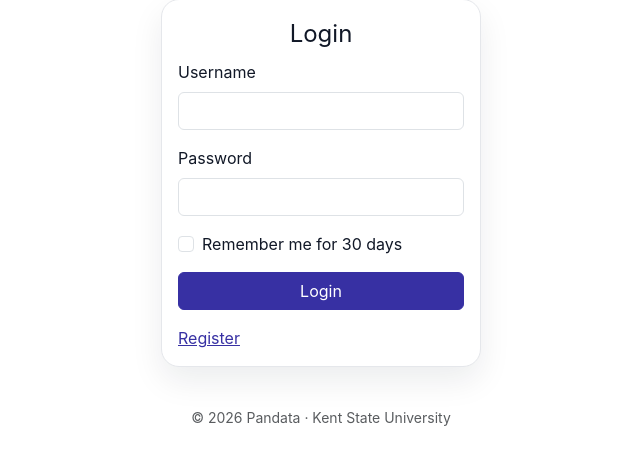
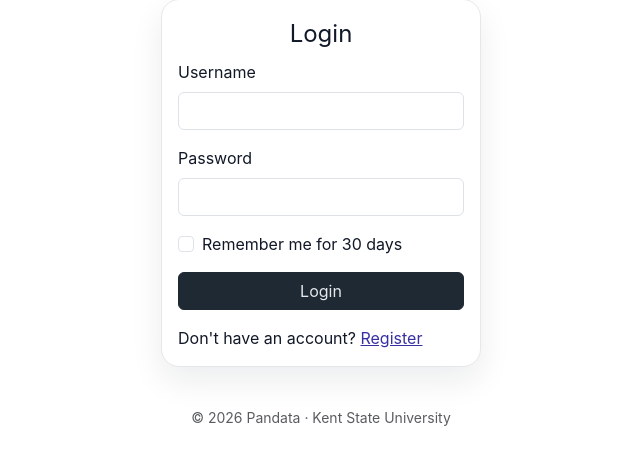
Before and after one commit to PusiaPaker/CDMP, a Flask app: page /login in a window 1280 px wide. Shown: the part 174-639 px from the top of the page, without its empty margins (319-959 px from the left). Run offline with Flask 3, Linux system fonts and the light colour scheme.

Commit message:
slight adjustment for login/register

```diff
--- a/app/static/css/pages/auth.css
+++ b/app/static/css/pages/auth.css
@@ -15,14 +15,14 @@
 
 .btn-purp {
     width: 100%;
-    background: #3730a3;
-    color: #ffffff;
-    border: 1px solid #3730a3;
+    background: var(--color-sidebar-bg);
+    color: var(--color-sidebar-text);
+    border: 1px solid var(--color-sidebar-bg);
 }
 
 .btn-purp:hover {
-    background: #312e81;
-    color: #ffffff;
+    background: var(--color-text-primary);
+    color: var(--color-sidebar-text);
 }
 
 .oauth-divider {
--- a/app/templates/auth/auth.html
+++ b/app/templates/auth/auth.html
@@ -4,6 +4,7 @@
 <head>
     <title>{% block title %}{% endblock %}</title>
     <link href='https://cdn.jsdelivr.net/npm/bootstrap@5.3.8/dist/css/bootstrap.min.css' rel='stylesheet'>
+    <link rel="stylesheet" href="{{ url_for('static', filename='css/base/variables.css') }}">
 
     {% block css %}{% endblock %}
     <style>
--- a/app/templates/auth/login.html
+++ b/app/templates/auth/login.html
@@ -43,6 +43,6 @@
         </a>
     </div>
     {% endif %}
-    <a class="mb-0" href="{{ url_for('authentication.register') }}">Register</a>
+    Don't have an account? <a class="mb-0" href="{{ url_for('authentication.register') }}">Register</a>
 </div>
 {% endblock %}
```
